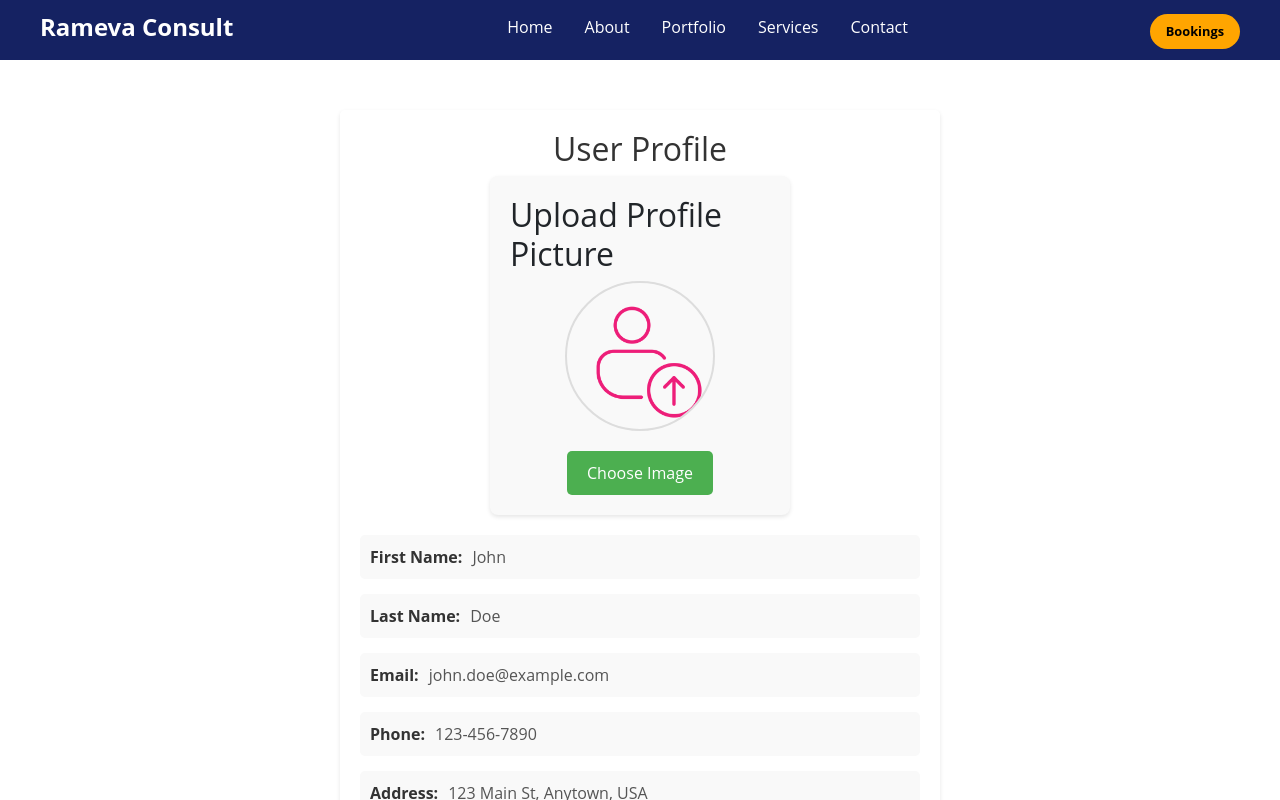
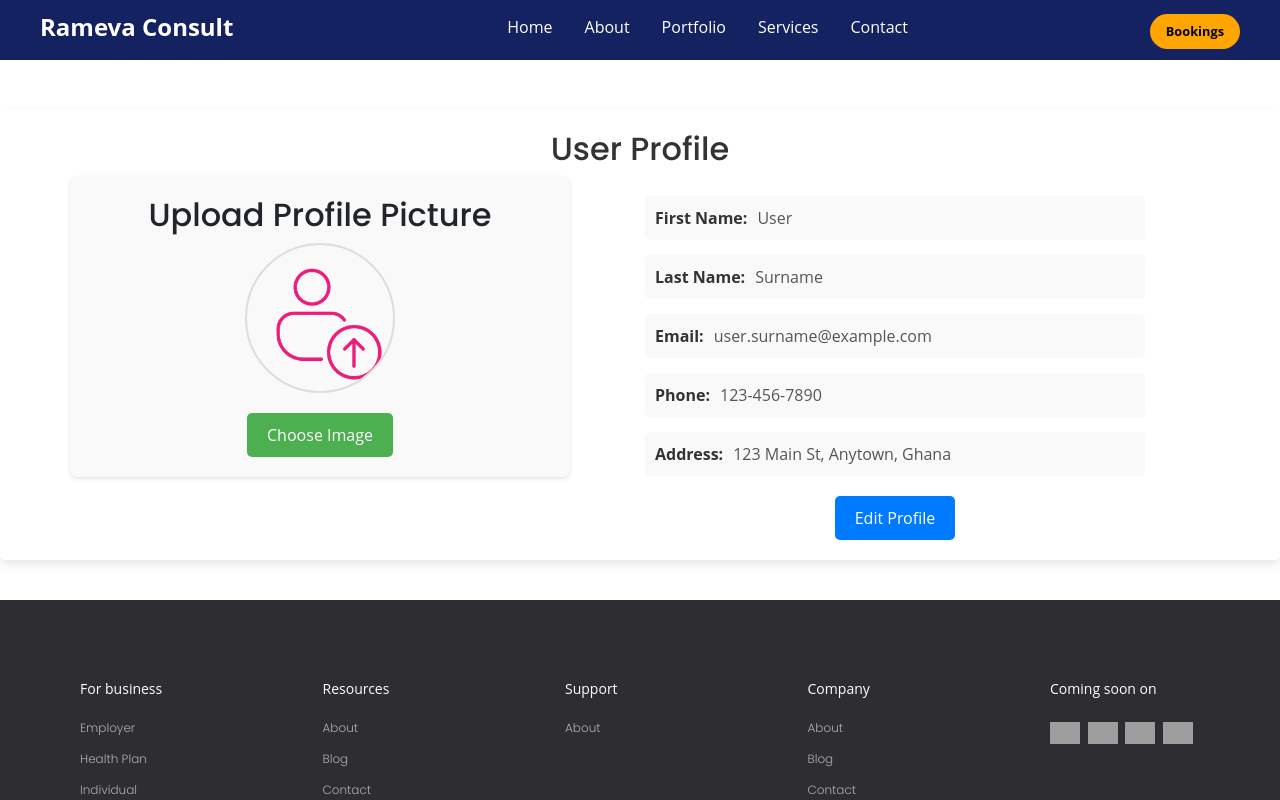
Before and after one commit to Tech-Troop/Construction-Website---Rameva, a React (Create React App) app: page /UpdateUserProfile in a window 1280 px wide. Built offline with nearby package versions, Linux system fonts and the light colour scheme; grey boxes are pictures that could not be loaded.

Commit message:
Work done on the user profile page

```diff
--- a/src/components/ProfilePictureUpload.css
+++ b/src/components/ProfilePictureUpload.css
@@ -1,3 +1,5 @@
+@import url("https://fonts.googleapis.com/css2?family=Poppins:wght@200;300;400;500;600;700;800&display=swap");
+
 .profile-picture-upload {
     display: flex;
     flex-direction: column;
@@ -7,7 +9,7 @@
     background-color: #f9f9f9;
     border-radius: 8px;
     box-shadow: 0 2px 4px rgba(0, 0, 0, 0.1);
-    max-width: 300px;
+    max-width: 500px;
     margin: 0 auto;
   }
 
@@ -15,6 +17,10 @@
     width: 150px;
     height: 150px;
     margin-bottom: 20px;
+  }
+
+  .headerText{
+    font-family: 'Poppins';
   }
 
   .profile-image {
--- a/src/components/ProfilePictureUpload.js
+++ b/src/components/ProfilePictureUpload.js
@@ -23,7 +23,7 @@ const ProfilePictureUpload = () => {
 
   return (
     <div className="profile-picture-upload">
-      <h2>Upload Profile Picture</h2>
+      <h2 className="headerText">Upload Profile Picture</h2>
       <div className="image-preview">
         <img
           src={image || uploadImage}
--- a/src/routes/UpdateUserProfile.css
+++ b/src/routes/UpdateUserProfile.css
@@ -6,6 +6,17 @@
   border-radius: 5px;
   box-shadow: 0 2px 4px rgba(0, 0, 0, 0.1);
   margin-top: 50px;
+}
+
+.changeUserProfilegrid{
+  display: grid;
+  grid-template-columns: repeat(2, 1fr);
+  gap: 10px;
+  margin: 0 auto;
+}
+
+.profilepictureUploaddiv{
+  width: 600px;
 }
 
 .profileHeader {
--- a/src/routes/UpdateUserProfile.js
+++ b/src/routes/UpdateUserProfile.js
@@ -3,15 +3,16 @@
 import React, { useState } from 'react';
 import styles from './UserProfile.module.css'; // Import the CSS module
 import ProfilePictureUpload from '../components/ProfilePictureUpload';
+import './UpdateUserProfile.css'
 
 const UserProfile = () => {
   // State to hold user profile data
   const [user, setUser] = useState({
-    firstName: 'John',
-    lastName: 'Doe',
-    email: 'john.doe@example.com',
+    firstName: 'User',
+    lastName: 'Surname',
+    email: 'user.surname@example.com',
     phone: '123-456-7890',
-    address: '123 Main St, Anytown, USA',
+    address: '123 Main St, Anytown, Ghana',
   });
 
   // State to handle edit mode
@@ -44,7 +45,10 @@ const UserProfile = () => {
   return (
     <div className={styles.userProfileContainer}>
       <h2 className={styles.profileHeader}>User Profile</h2>
+     <div className='changeUserProfilegrid'>
+        <div className='profilepictureUploaddiv'>
           <ProfilePictureUpload/>
+        </div>
         <div className={styles.profileCard}>
           <div className={styles.profileItem}>
             <label className={styles.profileLabel}>First Name:</label>
@@ -74,6 +78,7 @@ const UserProfile = () => {
               <span className={styles.profileValue}>{user.lastName}</span>
             )}
           </div>
+
           <div className={styles.profileItem}>
             <label className={styles.profileLabel}>Email:</label>
             {isEditing ? (
@@ -128,6 +133,8 @@ const UserProfile = () => {
           </div>
         </div>
      </div>
+
+    </div>
   );
 };
 
--- a/src/routes/UserProfile.module.css
+++ b/src/routes/UserProfile.module.css
@@ -1,24 +1,32 @@
+@import url("https://fonts.googleapis.com/css2?family=Poppins:wght@200;300;400;500;600;700;800&display=swap");
+
 .userProfileContainer {
-    max-width: 600px;
+    max-width: 1400px;
     margin: 0 auto;
     padding: 20px;
     background-color: #ffffff;
     border-radius: 5px;
-    box-shadow: 0 2px 4px rgba(0, 0, 0, 0.1);
+    box-shadow: 0 4px 8px rgba(0, 0, 0, 0.1);
     margin-top: 50px;
+    margin-bottom: 40px;
   }
+
 
   .profileHeader {
     text-align: center;
     color: #333333;
+    font-family: 'Poppins';
   }
 
   .profileCard {
     margin-top: 20px;
+    width: 500px;
+    /* display: grid;
+    grid-template-columns: repeat(3, 1fr); */
   }
 
   .profileItem {
-    display: flex;
+
     justify-content: space-between;
     align-items: center;
     margin-bottom: 15px;
```
Lines whose indentation alone changed are shown as unchanged.
